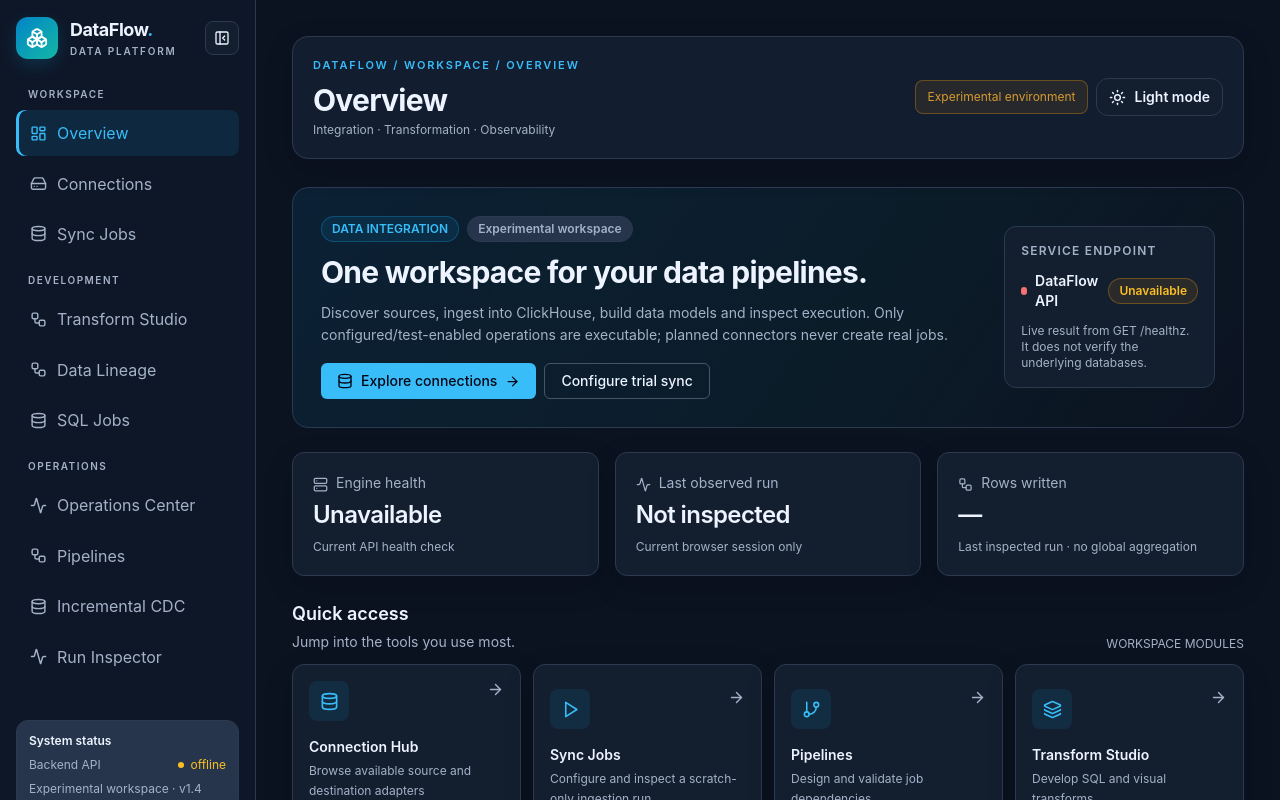
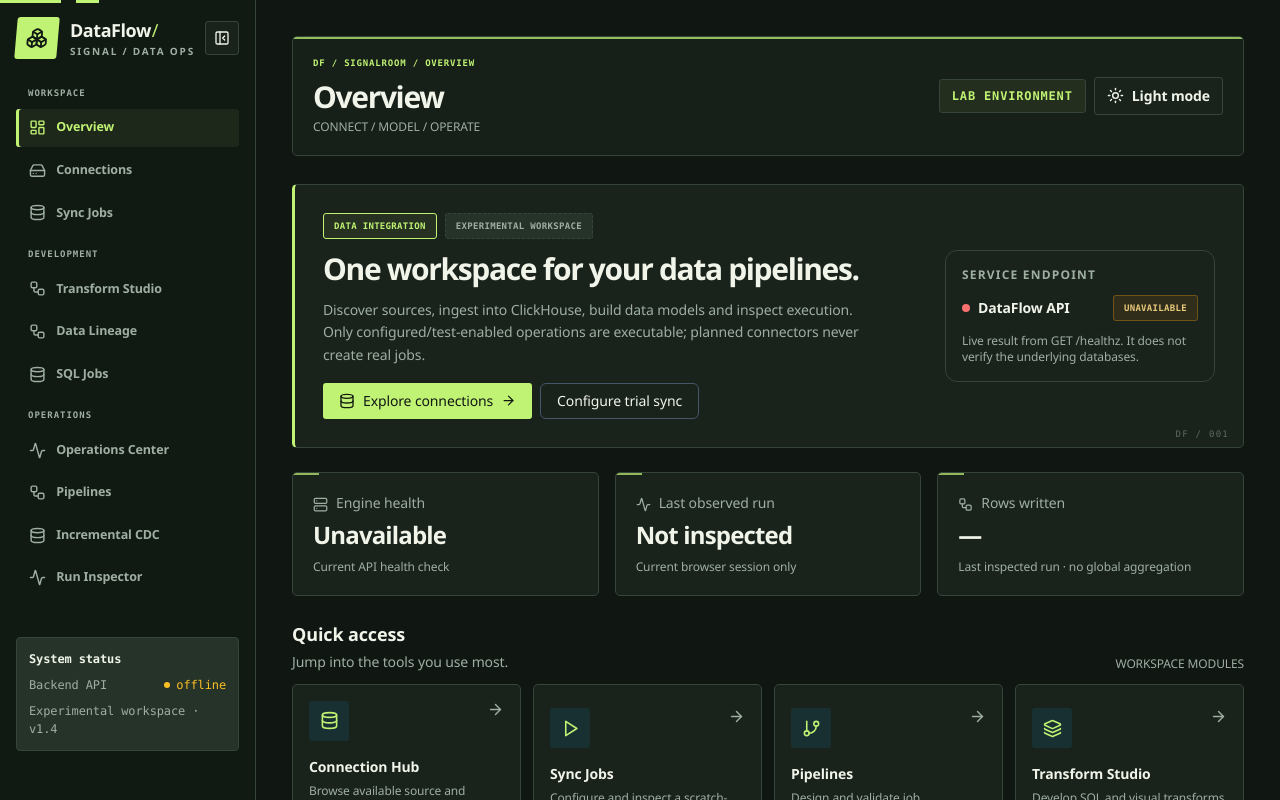
Before and after one commit to dinhvansh/dataflow-engine, a React (Vite) app in the folder web/: page / in a window 1280 px wide. Shown: the top 800 px of the page. Built offline with nearby package versions, Linux system fonts and the light colour scheme; no server answers.

Commit message:
style(ui): establish distinct DataFlow Signalroom operations identity

```diff
--- a/web/src/components/OperationsCenter.tsx
+++ b/web/src/components/OperationsCenter.tsx
@@ -94,9 +94,9 @@
  return <div className="space-y-5">
   <section className="enterprise-hero rounded-2xl p-5 sm:p-6">
    <div className="flex flex-wrap items-start justify-between gap-4">
-    <div className="max-w-2xl"><div className="mb-2 flex items-center gap-2"><Activity size={20} className="text-primary"/><Badge variant="neutral">SQL DAG execution</Badge></div>
+    <div className="max-w-2xl"><div className="mb-2 flex items-center gap-2"><Activity size={20} className="text-primary"/><Badge variant="neutral">OPS / 01</Badge><span className="signal-eyebrow">SQL DAG EXECUTION</span></div>
      <h2 className="text-2xl font-bold tracking-tight">Pipeline Operations Center</h2>
-     <p className="muted mt-2 text-sm leading-relaxed">Inspect real SQL DAG run records and per-node execution evidence. List endpoint provides the most recent 50 runs; detailed attempts and errors load on demand.</p></div>
+     <p className="muted mt-2 text-sm leading-relaxed">A focused signal view of recorded SQL DAG executions. 50 latest run records; node evidence is loaded only when you inspect a run.</p></div>
     <Button type="button" variant="outline" onClick={onOpenPipelines}><Workflow size={16}/>Pipeline builder <ArrowRight size={14}/></Button>
    </div>
   </section>
@@ -105,7 +105,7 @@
   </div>
   <div className="grid gap-4 xl:grid-cols-[minmax(0,1.65fr)_minmax(350px,1fr)]">
   <section className="section space-y-4" aria-label="SQL DAG run history">
-   <div className="flex flex-wrap items-end justify-between gap-3"><div><h3 className="font-semibold">Execution history</h3><p className="muted mt-1 text-xs">Read-only monitoring · no automatic retries or pipeline mutations.</p></div>
+   <div className="flex flex-wrap items-end justify-between gap-3"><div><h3 className="font-semibold">Execution history</h3><p className="muted mt-1 text-xs">NO WRITE ACTIONS · SNAPSHOT VIEW · FILTER CLIENT-SIDE</p></div>
     <Button type="button" onClick={()=>void refresh()} disabled={!token||loading}><RefreshCw className={loading?"animate-spin":""} size={16}/>{loading?"Loading…":"Refresh runs"}</Button></div>
    <label className="block space-y-1.5"><span className="muted text-xs">DataFlow API token (memory only)</span><input aria-label="Operations API token" className="field max-w-md" type="password" autoComplete="off" value={token} onChange={e=>onTokenChange(e.target.value)} placeholder="Enter token to fetch SQL DAG runs"/></label>
    {error&&<div role="alert" className="rounded-lg border border-red-700 bg-red-950/40 p-3 text-sm text-red-300">{error}</div>}
@@ -129,7 +129,7 @@
    {loaded&&runs.length>0&&<div className="flex flex-wrap items-center justify-between gap-2"><span className="muted text-xs">{filtered.length===0?0:actualPage*pageSize+1}–{Math.min((actualPage+1)*pageSize,filtered.length)} of {filtered.length} matching runs</span><div className="flex items-center gap-2"><Button size="sm" variant="outline" onClick={()=>setPage(p=>Math.max(0,p-1))} disabled={actualPage===0}>Previous</Button><span className="muted text-xs tabular-nums">{actualPage+1} / {totalPages}</span><Button size="sm" variant="outline" onClick={()=>setPage(p=>Math.min(totalPages-1,p+1))} disabled={actualPage>=totalPages-1}>Next</Button></div></div>}
   </section>
   {selectedId&&<Card aria-label="Pipeline run inspector">
-   <CardHeader><div className="flex flex-wrap items-center justify-between gap-2"><div><CardTitle>Run inspector</CardTitle><CardDescription className="mt-1 break-all font-mono text-xs">{selectedId}</CardDescription></div><div className="flex flex-wrap items-center gap-2">
+   <CardHeader><div className="flex flex-wrap items-center justify-between gap-2"><div><CardTitle>Run inspector <span className="signal-inline-code">/ DETAILS</span></CardTitle><CardDescription className="mt-1 break-all font-mono text-xs">{selectedId}</CardDescription></div><div className="flex flex-wrap items-center gap-2">
     {detail&&<Badge variant={variant(detail.status)}>{detail.status}</Badge>}
     <Button size="sm" variant="outline" onClick={()=>void loadDetail(selectedId)} disabled={!token||detailLoading}><RefreshCw size={14} className={detailLoading?"animate-spin":""}/>Refresh detail</Button>
    </div></div></CardHeader>
--- a/web/src/index.css
+++ b/web/src/index.css
@@ -83,3 +83,99 @@
 .enterprise-dependency{background:var(--console-hover);color:var(--console-accent)}
 .enterprise-node-error{background:rgba(239,68,68,.09);color:#fca5a5}
 :root.theme-light .enterprise-node-error{color:#b91c1c}
+
+
+/* ─────────────────────────────────────────────────────────────────
+   DATAFLOW // SIGNALROOM v1
+   Distinct operational identity: graphite + volt, editorial monospace
+   annotations, square-cut surfaces, visible grid and signal rails.
+   This extends existing shadcn-style primitives; no library swap.
+   ───────────────────────────────────────────────────────────────── */
+:root.theme-dark {
+  --background:142 14% 7%; --foreground:72 26% 94%;
+  --card:143 11% 11%; --muted:148 13% 15%; --border:143 13% 23%;
+  --primary:86 77% 69%; --primary-foreground:142 20% 8%;
+  --console-bg:#101612; --console-card:#1a221c; --console-field:#141c17;
+  --console-text:#f0f4e9; --console-muted:#9eafa2; --console-border:#35453a;
+  --console-accent:#c0f273; --console-sidebar:#111913; --console-header:#171f19;
+  --console-hover:#263329; --console-shadow:none;
+  --signal-grid:rgba(169,208,155,.09); --signal-soft:rgba(192,242,115,.07);
+}
+:root.theme-light {
+  --background:73 23% 95%; --foreground:150 19% 14%;
+  --card:70 33% 99%; --muted:90 20% 92%; --border:105 13% 80%;
+  --primary:100 51% 27%; --primary-foreground:0 0% 100%;
+  --console-bg:#f0f2e9; --console-card:#fbfcf7; --console-field:#f2f4eb;
+  --console-text:#213126; --console-muted:#63746a; --console-border:#cbd4c7;
+  --console-accent:#436b28; --console-sidebar:#e8ede2; --console-header:#fbfcf7;
+  --console-hover:#e0ead9; --console-shadow:none;
+  --signal-grid:rgba(68,97,63,.10); --signal-soft:rgba(67,107,40,.045);
+}
+body,.console-shell{font-family:"IBM Plex Sans","Segoe UI",system-ui,sans-serif;letter-spacing:-.008em}
+.console-shell{background:var(--console-bg)}
+.console-sidebar{position:relative;border-right:1px solid var(--console-border)!important}
+.console-sidebar:before{content:"";position:absolute;top:0;left:0;right:0;height:3px;background:linear-gradient(90deg,var(--console-accent) 0 24%,transparent 24% 30%,var(--console-accent) 30% 39%,transparent 39%)}
+.brand-mark{background:var(--console-accent);border-radius:3px;color:var(--console-sidebar);box-shadow:none;transform:skew(-5deg)}
+.brand-accent{display:inline-block;padding-left:1px;font-weight:400;color:var(--console-accent)}
+.sidebar-caption,.eyebrow,.signal-eyebrow,.env-tag,.enterprise-table-head,.enterprise-card-rule,.enterprise-badge,.enterprise-dag-canvas .muted,.sidebar-status{
+  font-family:"IBM Plex Mono","SFMono-Regular",Consolas,monospace;
+}
+.sidebar-caption{font-size:9px;letter-spacing:.11em}
+.navbtn{border-radius:3px;padding:.62rem .8rem;font-size:12.5px;font-weight:600;min-height:36px}
+.navbtn.active{background:var(--signal-soft);box-shadow:inset 3px 0 0 var(--console-accent);color:var(--console-accent)}
+.sidebar-status{border-radius:4px;padding:12px;line-height:1.5}
+.console-header{border-radius:5px;position:relative;overflow:hidden;padding-top:17px;padding-bottom:17px}
+.console-header:before{content:"";position:absolute;top:0;left:0;width:100%;height:2px;background:var(--console-accent);opacity:.75}
+.console-header h1{letter-spacing:-.045em}
+.eyebrow{letter-spacing:.09em;font-size:9px}
+.signal-eyebrow{font-size:10px;letter-spacing:.11em;color:var(--console-muted);font-weight:700}
+.signal-inline-code{font-family:Consolas,monospace;font-size:10px;letter-spacing:.04em;color:var(--console-accent);vertical-align:middle}
+.env-tag{color:var(--console-accent);background:var(--signal-soft);border:1px solid var(--console-border);border-radius:3px;letter-spacing:.07em;font-weight:600}
+.theme-toggle,.sidebar-collapse{border-radius:3px}
+.section,.enterprise-card{border-radius:5px!important;box-shadow:none}
+.enterprise-hero{border-radius:5px;position:relative;border:1px solid var(--console-border);border-left:3px solid var(--console-accent);background:var(--console-card);padding-top:23px;padding-bottom:23px}
+:root.theme-light .enterprise-hero{background:var(--console-card)}
+.enterprise-hero:after{content:"DF / 001";position:absolute;right:14px;bottom:8px;font:9px Consolas,monospace;letter-spacing:.14em;color:var(--console-muted);opacity:.5}
+.enterprise-hero h2{font-weight:800;letter-spacing:-.045em}
+.enterprise-hero p{max-width:68ch}
+.enterprise-hero .enterprise-badge-neutral{border-style:dashed}
+.enterprise-card{position:relative;overflow:hidden}
+.enterprise-card:before{content:"";position:absolute;top:0;left:0;width:26px;height:2px;background:var(--console-accent);opacity:.72}
+.enterprise-card h3{letter-spacing:-.035em}
+.enterprise-link-card{border-radius:5px;box-shadow:none;transition:border-color .12s,background .12s}
+.enterprise-link-card:hover{transform:none;box-shadow:none;background:var(--signal-soft)}
+.enterprise-link-card .enterprise-icon{border-radius:3px}
+.enterprise-card-rule{letter-spacing:.01em;font-size:10px}
+.enterprise-badge{border-radius:3px;text-transform:uppercase;letter-spacing:.035em;font-size:9px}
+.enterprise-badge-default{border-color:var(--console-accent);background:var(--signal-soft)}
+.enterprise-badge-neutral{border-style:solid}
+.enterprise-table-head{font-size:9px;letter-spacing:.07em;background:var(--console-hover)}
+.enterprise-table-row:hover{background:var(--signal-soft)}
+.enterprise-text-action{font-family:Consolas,monospace;text-transform:uppercase;letter-spacing:.04em}
+.field{border-radius:3px}
+.enterprise-dag-canvas{
+  border-radius:3px;background-color:var(--console-bg);
+  background-image:linear-gradient(var(--signal-grid) 1px,transparent 1px),linear-gradient(90deg,var(--signal-grid) 1px,transparent 1px);
+  background-size:24px 24px;
+}
+.enterprise-dag-node{border-radius:4px;box-shadow:none;border-left:3px solid var(--console-border)}
+.enterprise-dag-node:has(.enterprise-badge-success){border-left-color:#2eab72}
+.enterprise-dag-node:has(.enterprise-badge-danger){border-left-color:#e56b62}
+.enterprise-dag-node:has(.enterprise-badge-warning){border-left-color:#d2ad53}
+.enterprise-icon,.enterprise-dependency,.enterprise-node-error{border-radius:3px}
+.enterprise-dag-canvas .enterprise-icon{font-family:Consolas,monospace}
+.enterprise-stage-arrow{color:var(--console-accent)}
+.console-shell button.bg-sky-400{background:var(--console-accent)!important;color:var(--console-sidebar)!important;border-radius:3px}
+.console-shell button.bg-sky-400:hover{filter:brightness(.93)}
+:root.theme-light .text-sky-200,:root.theme-light .text-sky-300,:root.theme-light .text-sky-400{color:var(--console-accent)}
+:root.theme-light .text-amber-200,:root.theme-light .text-amber-300{color:#8a6326}
+:root.theme-light .enterprise-badge-success{color:#216b49}
+:root.theme-dark .enterprise-badge-success{color:#7bddab}
+:root.theme-dark .enterprise-badge-danger{color:#ffa099}
+:root.theme-light .enterprise-badge-danger{color:#af3e35}
+:root.theme-dark .enterprise-badge-warning{color:#e9c97c}
+:root.theme-light .enterprise-badge-warning{color:#795d20}
+:root.theme-dark .bg-slate-800{background-color:var(--console-hover)}
+:root.theme-dark .border-slate-700,:root.theme-dark .border-slate-800{border-color:var(--console-border)}
+/* Quiet motion: explicit user actions, never decorative bouncing. */
+@media(prefers-reduced-motion:reduce){.enterprise-link-card,.navbtn{transition:none}}
```
Also changed, not shown: web/src/App.tsx (+1 -1 lines), 1 other file (tests, documents, lock files or other folders).
